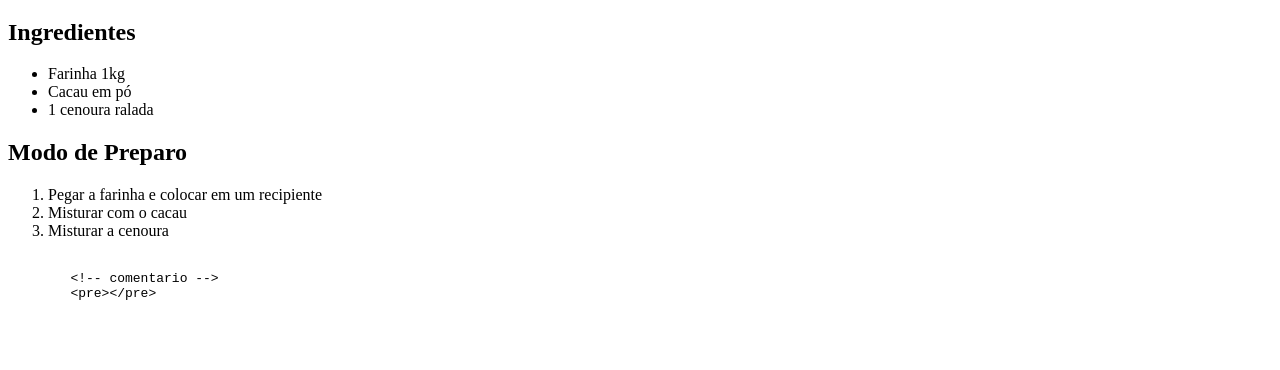
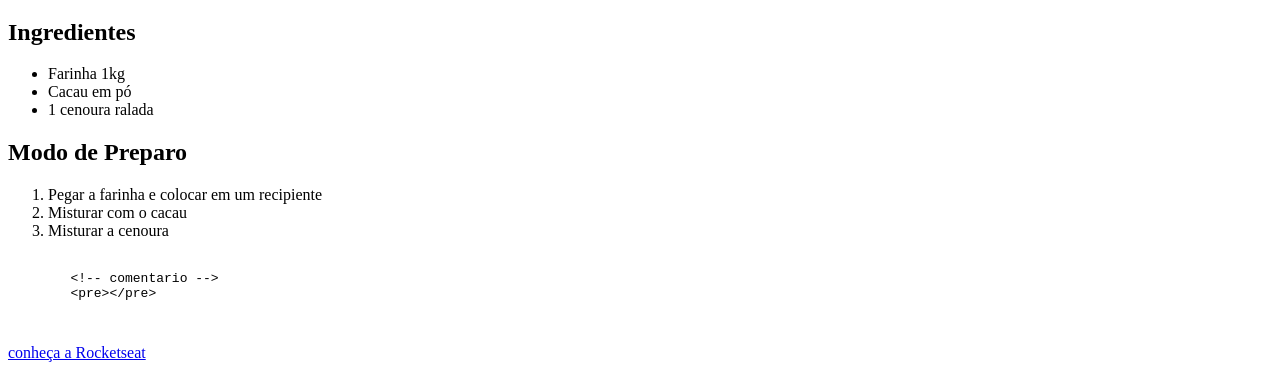
Before and after one commit to pedro-almeida97/Introducao-HTML, a plain HTML site: page index.html in a window 1280 px wide. Shown: the part 430-800 px from the top of the page. Drawn offline with Linux system fonts and the light colour scheme.

Commit message:
Hiperlink

```diff
--- a/index.html
+++ b/index.html
@@ -70,5 +70,8 @@
         &lt;pre>&lt;/pre>
       </code>
      </pre>
+
+    <!-- Hiperlink-->
+    <a href="https://rocketseat.com.br" target="_blank">conheça a Rocketseat</a>
   </body>
 </html>
```
